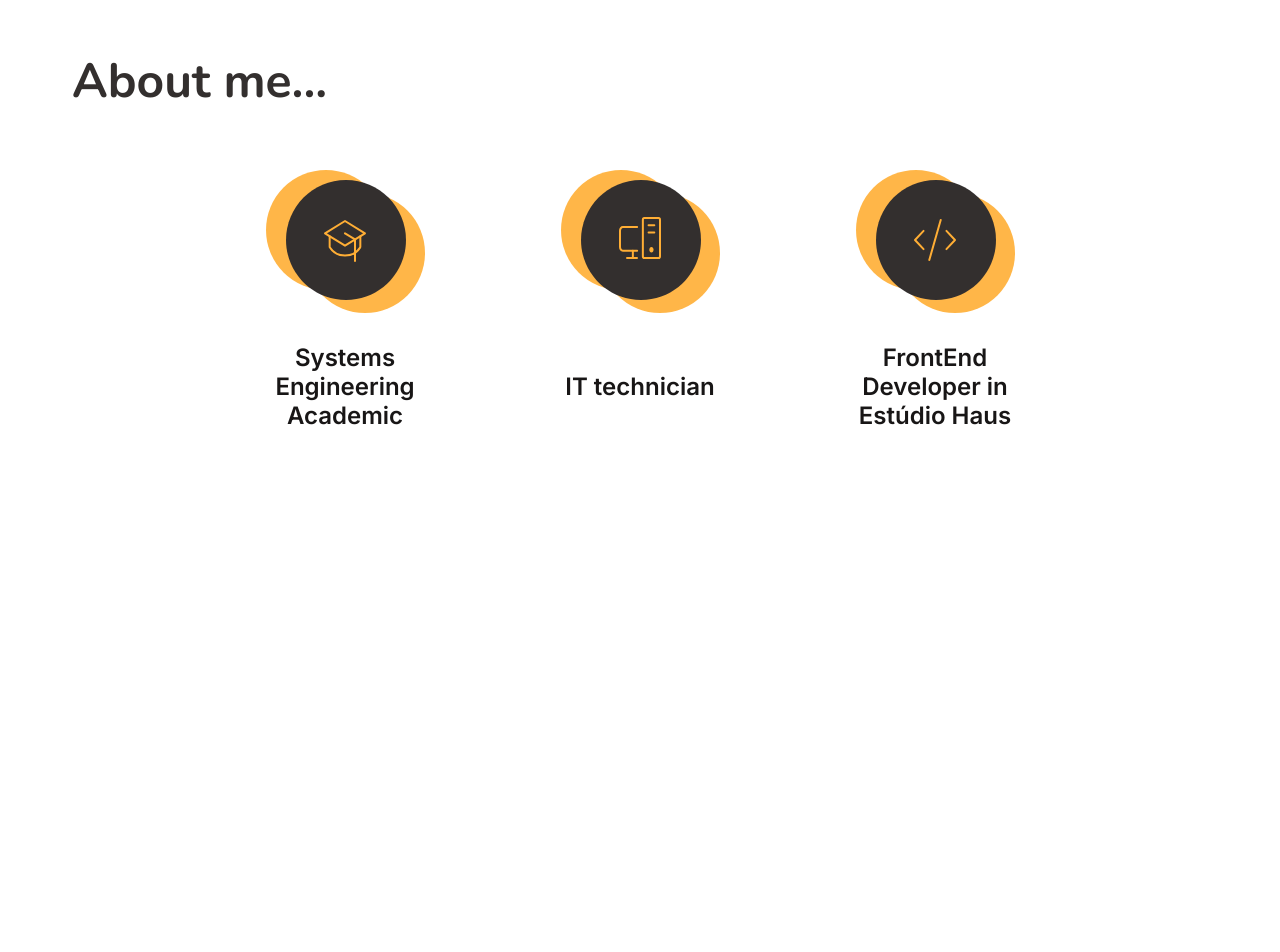
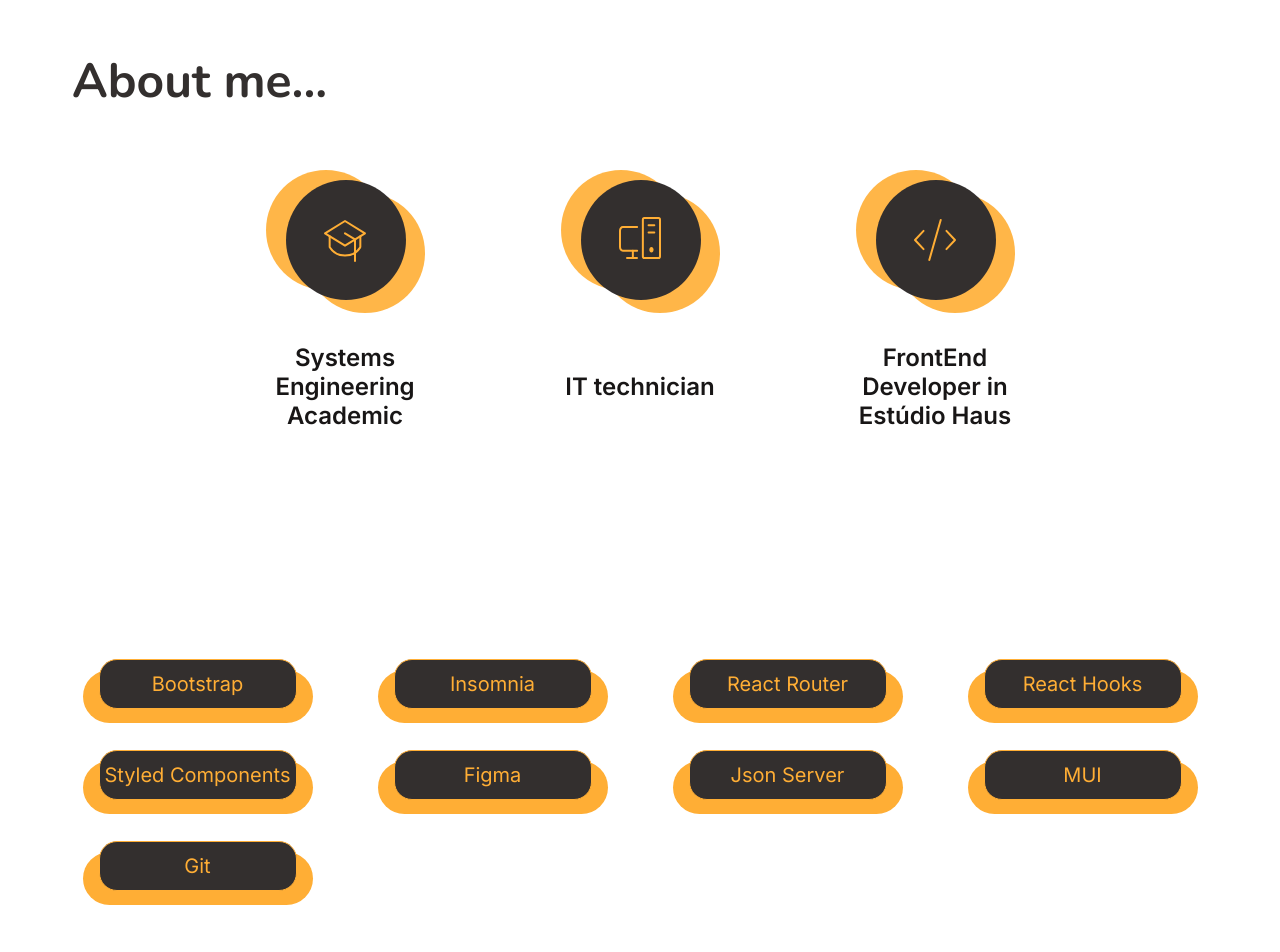
Before and after one commit to Anna-Luiza-Gusmao/my-portfolio, a React (Vite) app: page /about-me in a window 1280 px wide. Shown: the top 952 px of the page. Built offline with nearby package versions, Linux system fonts and the light colour scheme.

Commit message:
AddStacksComponent

```diff
--- a/src/pages/AboutMe/components/Stacks/index.tsx
+++ b/src/pages/AboutMe/components/Stacks/index.tsx
@@ -1,8 +1,31 @@
-import { StacksContainer } from "./styles"
+import { OrangeStack, GrayStack, StacksContainer, AllStacks } from "./styles"
 
-export function Stacks () {
+export function Stacks() {
+    const stacks = [
+        'Bootstrap',
+        'Insomnia',
+        'React Router',
+        'React Hooks',
+        'Styled Components',
+        'Figma',
+        'Json Server',
+        'MUI',
+        'Git'
+    ]
+
+
     return (
         <StacksContainer>
+            <AllStacks>
+                {
+                    stacks.map((item) => (
+                        <div style={{ 'display': 'flex', 'flexDirection': 'column', 'alignItems': 'center' }}>
+                            <OrangeStack />
+                            <GrayStack>{item}</GrayStack>
+                        </div>
+                    ))
+                }
+            </AllStacks>
         </StacksContainer>
     )
 }
--- a/src/pages/AboutMe/components/Stacks/styles.ts
+++ b/src/pages/AboutMe/components/Stacks/styles.ts
@@ -8,3 +8,35 @@
     padding: 11.5rem 0;
     margin-bottom: 4.75rem;
 `
+
+export const AllStacks = styled.section`
+    display: grid;
+    justify-items: center;
+    grid-template-columns: 1fr 1fr 1fr 1fr;
+    row-gap: 3.25rem;
+    column-gap: 2.75rem;
+`
+
+export const OrangeStack = styled.div`
+    width: 230px;
+    height: 53px;
+    background: ${props => props.theme["orange-400"]};
+    border-radius: 38px;
+`
+
+export const GrayStack = styled.div`
+    display: flex;
+    align-items: center;
+    justify-content: center;
+    width: 198px;
+    height: 50px;
+    margin-top: -4rem;
+
+    background: ${props => props.theme["gray-500"]};
+    border-radius: 18px;
+    border: 1px solid ${props => props.theme["orange-400"]};
+
+    color: ${props => props.theme["orange-400"]};
+    font-family: 'Inter', sans-serif;
+    font-size: 1.25rem;
+`
```
